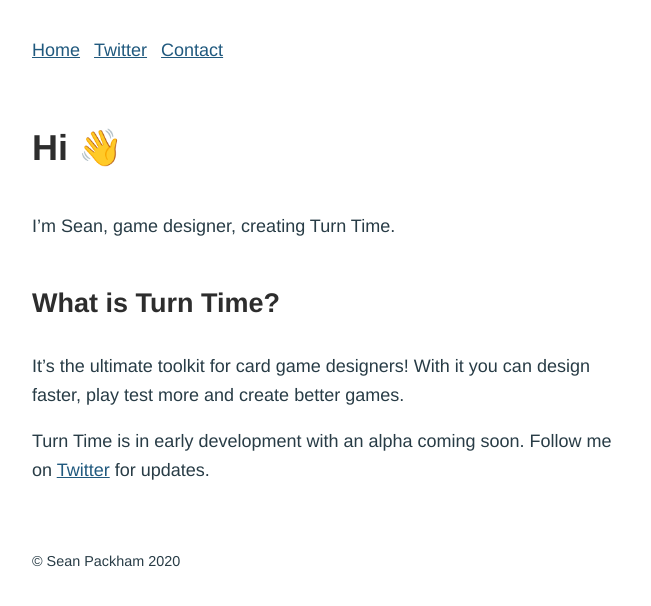
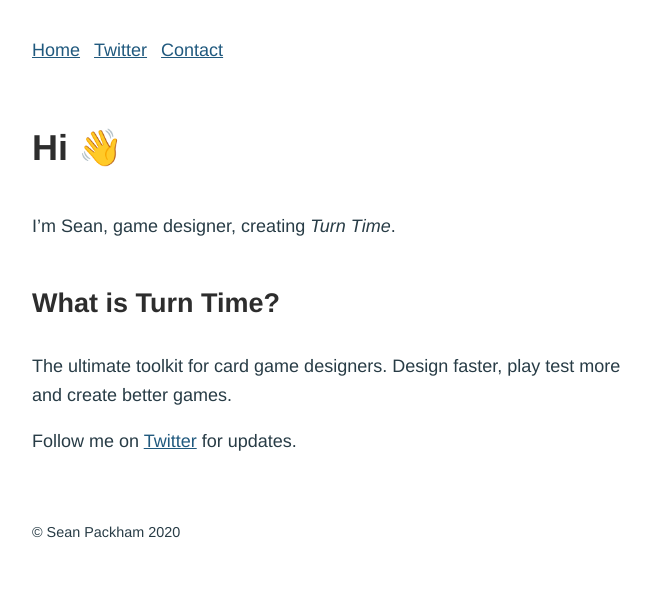
Before and after one commit to SeanPackham/seanpackham.github.io, a Jekyll site: the page built from index.md, in a window 1280 px wide. Shown: the top 606 px of the page, without its empty margins (308-959 px from the left). Built offline with Jekyll 4.4.1, drawn with Linux system fonts in a browser that asks for light colours; our own code applies the rules of GitHub Pages for plain Markdown files.

Commit message:
Removed mention of alpha

```diff
--- a/index.md
+++ b/index.md
@@ -4,12 +4,11 @@
 
 # Hi 👋
 
-I'm Sean, game designer, creating Turn Time.
+I'm Sean, game designer, creating *Turn Time*.
 
 ## What is Turn Time?
 
-It's the ultimate toolkit for card game designers!
-With it you can design faster, play test more and create better games.
+The ultimate toolkit for card game designers.
+Design faster, play test more and create better games.
 
-Turn Time is in early development with an alpha coming soon.
 Follow me on [Twitter](https://twitter.com/seanpackham) for updates.
```
